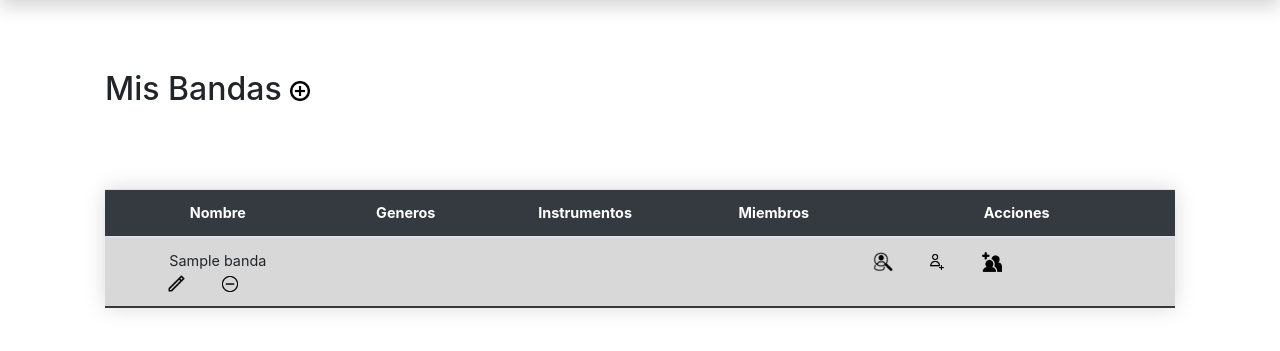
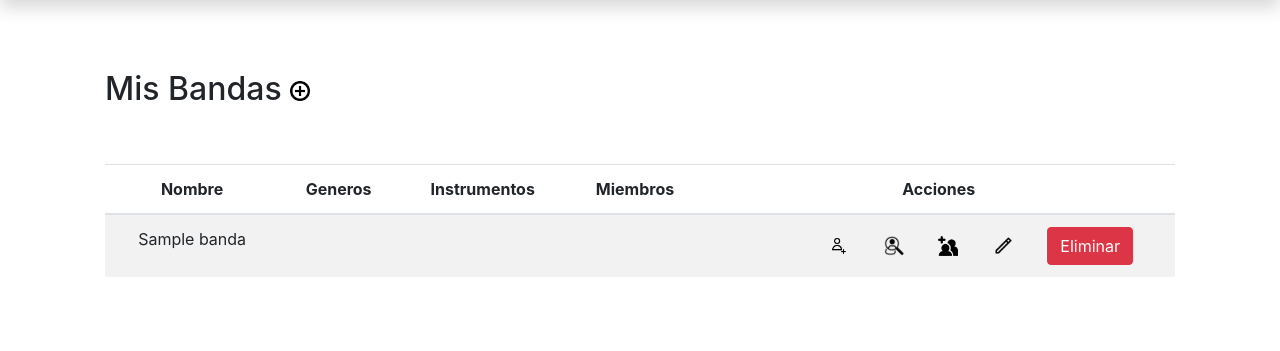
Before and after one commit to Groomeet/groomeet, a Django app: page /misBandas/ in a window 1280 px wide. Shown: the part 76-427 px from the top of the page. Run offline with Django 3.2, Linux system fonts and the light colour scheme; a user stored in the database is signed in; tables that the repository leaves empty hold one stand-in row (values such as "Sample post"); grey boxes marked "Sample" are stand-in pictures; some libraries are stand-ins or nearby versions.

Commit message:
Corregido formato de misBandas

```diff
--- a/groomeet_backend/templates/misBandas.html
+++ b/groomeet_backend/templates/misBandas.html
@@ -2,45 +2,6 @@
 {% block body %}
 
 <style>
-.styled-table {
-    border-collapse: collapse;
-    margin: 25px 0;
-    font-size: 0.9em;
-    min-width: 400px;
-    box-shadow: 0 0 20px rgba(0, 0, 0, 0.15);
-}
-
-.styled-table thead tr {
-    background-color: #343a40;
-    color: #ffffff;
-}
-
-.styled-table th,
-.styled-table td {
-    padding: 12px 15px;
-}
-
-.styled-table tbody tr {
-    border-bottom: 1px solid #dddddd;
-}
-
-.styled-table tbody tr:nth-of-type(even) {
-    background-color: #f3f3f3;
-}
-
-.styled-table tbody tr:nth-of-type(odd) {
-    background-color: #d8d8d8;
-}
-
-.styled-table tbody tr:last-of-type {
-    border-bottom: 2px solid #343a40;
-}
-
-.styled-table tbody tr.active-row {
-    font-weight: bold;
-    color: #343a40;
-}
-
 .icon {
     height: 20px;
     width: 20px;
@@ -52,7 +13,7 @@
         <h2 style="white-space: nowrap;">Mis Bandas <a href="/createBanda"><img class="icon" src="../static/img/icons/add.png" title="Nueva banda" alt="Nueva banda"></a></h2>
     </div>
     <br><br>
-    <table class="table  styled-table">
+    <table class="table table-striped">
         <thead>
             <tr align="center">
                 <th scope="col">Nombre</th>
@@ -67,10 +28,6 @@
             <tr>
                 <td class="text-center">
                     {{ row.nombre }}
-                    <div>
-                        <a href="/updateBanda/{{ row.id }}" ><img class="icon" src="../static/img/icons/edit.png" title="Editar banda" alt="Editar banda"></a>
-                        <a href="/deleteBanda/{{ row.id }}"><img class="icon" src="../static/img/icons/delete.png" title="Eliminar banda" alt="Eliminar banda"></a>
-                    </div>
                 </td>
                 <td class="text-center">{% for genero in row.generos.all %}
                     - {{ genero.nombre }} <br>
@@ -84,10 +41,12 @@
                 <td>{% for miembro in row.miembros.all %}
                     - {{ miembro.usuario.username }}
                 {% endfor %}</td>
-                <td>
+                <td align="right">
+                    <a href="/invitacionBanda/{{ row.id }}"><img class="icon" src="../static/img/icons/adduser.png"  title="Invitar músico" alt="Invitar músico"></a>
                     <a href="/listadoBandasMusicos/{{ row.id }}" ><img class="icon" src="../static/img/icons/finduser.png" title="Buscar músicos" alt="Buscar músicos"></a>
-                    <a href="/invitacionBanda/{{ row.id }}"><img class="icon" src="../static/img/icons/adduser.png"  title="Invitar músico" alt="Invitar músico"></a>
                     <a href="/buscarBandas/{{ row.id }}" ><img class="icon" src="../static/img/icons/findband.png" title="Buscar bandas" alt="Buscar bandas"></a>
+                    <a href="/updateBanda/{{ row.id }}" ><img class="icon" src="../static/img/icons/edit.png" title="Editar banda" alt="Editar banda"></a>
+                    <a href="/deleteBanda/{{ row.id }}" class="btn btn-danger">Eliminar</a>
                 </td>
             </tr>
 
```
